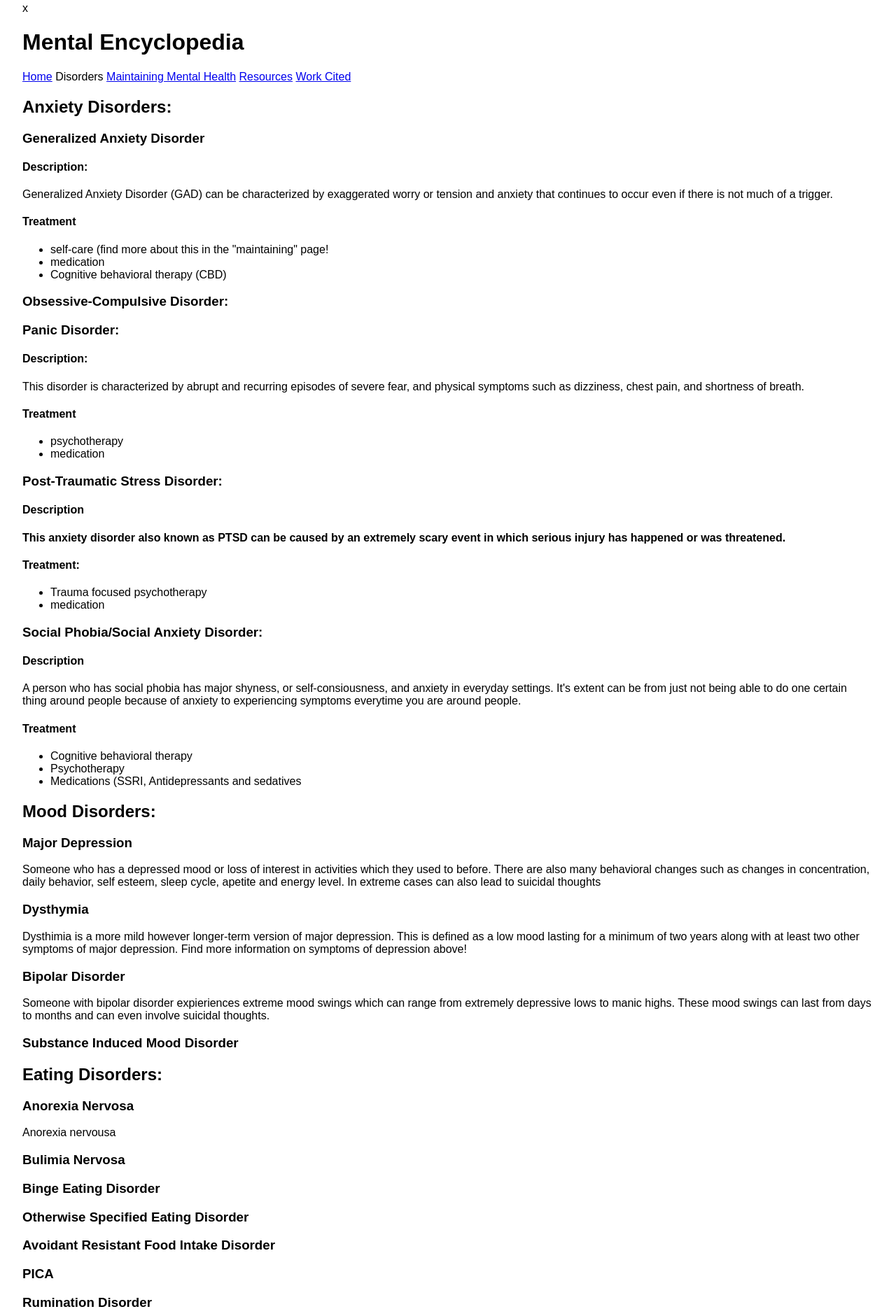
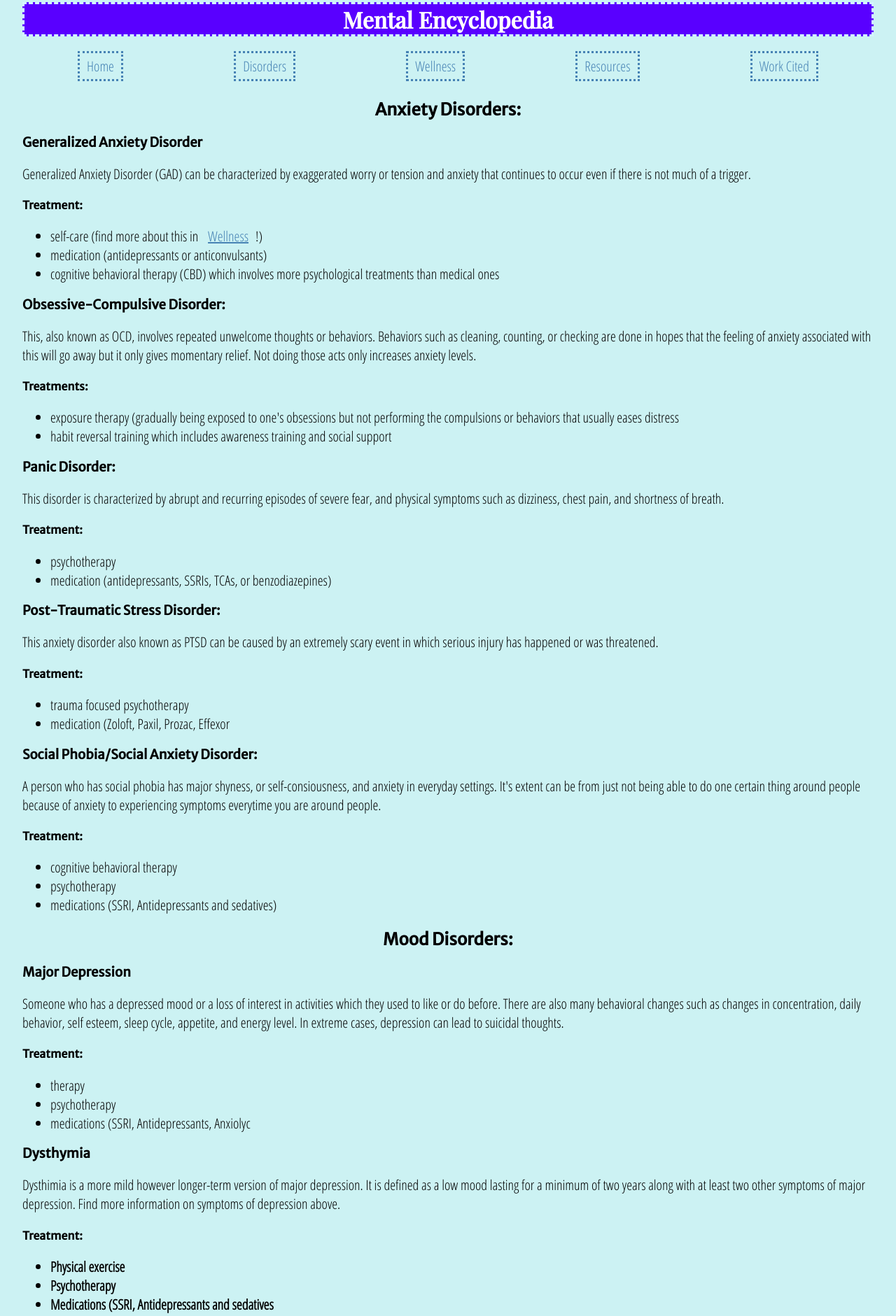
Before and after one commit to ddemetz/maile-maya-roselyn-shreya, a plain HTML site: page disorders.html in a window 1280 px wide. Shown: the part 29-1910 px from the top of the page at 70% size. Drawn offline with nearby package versions, Linux system fonts and the light colour scheme.

Commit message:
MVP Done

```diff
--- a/disorders.html
+++ b/disorders.html
@@ -1,4 +1,4 @@
-x<!DOCTYPE html>
+<!DOCTYPE html>
 <html lang="en">
   <head>
     <meta charset="utf-8" />
@@ -10,74 +10,93 @@ x<!DOCTYPE html>
     <script src="https://code.jquery.com/jquery-3.4.1.min.js"></script>
     <link href="https://fonts.googleapis.com/css2?family=DM+Serif+Display&display=swap" rel="stylesheet">
     <link href="https://fonts.googleapis.com/css2?family=Open+Sans+Condensed:wght@300&display=swap" rel="stylesheet">
+    <link href="https://fonts.googleapis.com/css2?family=Merriweather+Sans&display=swap" rel="stylesheet">
+    <link href="https://fonts.googleapis.com/css2?family=Playfair+Display:wght@500&display=swap" rel="stylesheet">
   </head>
   <body>
     <h1>Mental Encyclopedia</h1>
     <nav>
-      <article>
         <a href="index.html" class= "home">Home</a>
         <a class= "disorders">Disorders</a>
-        <a href="maintaining.html" class= "maintaining">Maintaining Mental Health</a>
+        <a href="wellness.html" class= "wellness">Wellness</a>
         <a href="resources.html" class="resources" >Resources</a>
         <a href="workcited.html" class="work-cited">Work Cited</a>
-      </article>
     </nav>
     <article>
       <h2>Anxiety Disorders:</h2>
         <h3>Generalized Anxiety Disorder</h3>
-          <h4>Description:</h4>
-          <p>Generalized Anxiety Disorder (GAD) can be characterized by exaggerated worry or tension and anxiety that continues to occur even if there is not much of a trigger.</p>
-          <h4>Treatment</h4>
+          <p class="disorders">Generalized Anxiety Disorder (GAD) can be characterized by exaggerated worry or tension and anxiety that continues to occur even if there is not much of a trigger.</p>
+          <h4>Treatment:</h4>
             <ul>
-              <li>self-care (find more about this in the "maintaining" page!</li>
-              <li>medication</li>
-              <li>Cognitive behavioral therapy (CBD)</li>
+              <li>self-care (find more about this in <a href = "wellness.html" class= "wellness-in-disorders">Wellness</a>!)</li>
+              <li>medication (antidepressants or anticonvulsants)</li>
+              <li>cognitive behavioral therapy (CBD) which involves more psychological treatments than medical ones</li>
             </ul>
 
         <h3>Obsessive-Compulsive Disorder:</h3>
+          <p class="disorders">This, also known as OCD, involves repeated unwelcome thoughts or behaviors.  Behaviors such as cleaning, counting, or checking are done in hopes that the feeling of anxiety associated with this will go away but it only gives momentary relief. Not doing those acts only increases anxiety levels. </p>
+          <h4>Treatments:</h4>
+          <ul>
+            <li>exposure therapy (gradually being exposed to one's obsessions but not performing the compulsions or behaviors that usually eases distress</li>
+            <li>habit reversal training which includes awareness training and social support</li>
+          </ul>
         <h3>Panic Disorder:</h3>
-          <h4>Description:</h4>
-           <p>This disorder is characterized by abrupt and recurring episodes of severe fear, and physical symptoms such as dizziness, chest pain, and shortness of breath.</p>
-          <h4>Treatment</h4>
+           <p class="disorders">This disorder is characterized by abrupt and recurring episodes of severe fear, and physical symptoms such as dizziness, chest pain, and shortness of breath.</p>
+          <h4>Treatment:</h4>
             <ul>
               <li>psychotherapy</li>
-              <li>medication</li>
+              <li>medication (antidepressants, SSRIs, TCAs, or benzodiazepines)</li>
             </ul>
-
         <h3>Post-Traumatic Stress Disorder: </h3>
-          <h4>Description<h4>
-            <p>This anxiety disorder also known as PTSD can be caused by an extremely scary event in which serious injury has happened or was threatened. </p>
+            <p class="disorders">This anxiety disorder also known as PTSD can be caused by an extremely scary event in which serious injury has happened or was threatened.</p>
           <h4>Treatment:</h4>
             <ul>
-              <li>Trauma focused psychotherapy</li>
-              <li>medication</li>
+              <li>trauma focused psychotherapy</li>
+              <li>medication (Zoloft, Paxil, Prozac, Effexor </li>
             </ul>
         <h3>Social Phobia/Social Anxiety Disorder:</h3>
-          <h4>Description</h4>
-            <p>A person who has social phobia has major shyness, or self-consiousness, and anxiety in everyday settings.  It's extent can be from just not being able to do one certain thing around people because of anxiety to experiencing symptoms everytime you are around people.</p>
-          <h4>Treatment</h4>
+            <p class="disorders">A person who has social phobia has major shyness, or self-consiousness, and anxiety in everyday settings.  It's extent can be from just not being able to do one certain thing around people because of anxiety to experiencing symptoms everytime you are around people.</p>
+          <h4>Treatment:</h4>
             <ul>
-              <li>Cognitive behavioral therapy</li>
-              <li>Psychotherapy</li>
-              <li>Medications (SSRI, Antidepressants and sedatives</li>
+              <li>cognitive behavioral therapy</li>
+              <li>psychotherapy</li>
+              <li>medications (SSRI, Antidepressants and sedatives)</li>
             </ul>
     </article>
     <article>
       <h2>Mood Disorders:</h2>
         <h3>Major Depression</h3>
-          <p>Someone who has a depressed mood or loss of interest in activities which they used to before. There are also many behavioral changes such as changes in concentration, daily behavior, self esteem, sleep cycle, apetite and energy level. In extreme cases can also lead to suicidal thoughts </p>
+          <p class="disorders">Someone who has a depressed mood or a loss of interest in activities which they used to like or do before. There are also many behavioral changes such as changes in concentration, daily behavior, self esteem, sleep cycle, appetite, and energy level. In extreme cases, depression can lead to suicidal thoughts. </p>
+          <h4>Treatment:</h4>
+            <ul>
+              <li>therapy</li>
+              <li>psychotherapy</li>
+              <li>medications (SSRI, Antidepressants, Anxiolyc</li>
+            </ul>
         <h3>Dysthymia</h3>
-          <p> Dysthimia is a more mild however longer-term version of major depression. This is defined as a low mood lasting for a minimum of two years along with at least two other symptoms of major depression. Find more information on symptoms of depression above!
+          <p class="disorders"> Dysthimia is a more mild however longer-term version of major depression. It is defined as a low mood lasting for a minimum of two years along with at least two other symptoms of major depression. Find more information on symptoms of depression above.
           </p>
+            <h4>Treatment:<h4>
+              <ul>
+              <li>Physical exercise</li>
+              <li>Psychotherapy</li>
+              <li>Medications (SSRI, Antidepressants and sedatives</li>
+            </ul>
         <h3>Bipolar Disorder</h3>
-          <p>Someone with bipolar disorder expieriences extreme mood swings which can range from extremely depressive lows to manic highs. These mood swings can last from days to months and can even involve suicidal thoughts.</p>
-        <h3>Substance Induced Mood Disorder</h3>
-    </article>
+          <p class="disorders">Someone with bipolar disorder expieriences extreme mood swings which can range from extremely depressive lows to manic highs. These mood swings can last from days to months and can involve suicidal thoughts.</p>
+          <h4>Treatment:</h4>
+          <ul>
+              <li>therapy(CBT, family therapy, psychotherapy)</li>
+              <li>medication (antipsychotic, SSRI</li>
+              <li>hospitalization</li>
+            </ul>
+      </article>
+<!--
     <article>
       <h2>Eating Disorders:</h2>
         <h3>Anorexia Nervosa</h3>
           <p>Anorexia nervousa </p>
-        <h3>Bulimia Nervosa</h3>
+        <h3>Bulimia</h3>
         <h3>Binge Eating Disorder</h3>
         <h3>Otherwise Specified Eating Disorder</h3>
         <h3>Avoidant Resistant Food Intake Disorder</h3>
@@ -89,6 +108,9 @@ x<!DOCTYPE html>
       <p>
       </p>
     </article>
+
+
+
     <article>
       <h2>Personality Disorders:</h2>
         <h3>Paranoid Personality Disorder</h3>
@@ -96,11 +118,10 @@ x<!DOCTYPE html>
         <h3>Schizotypal Personality Disorder</h3>
         <h3>Antisocial Personality Disorder</h3>
         <h3>Borderline Personality Disorder</h3>
-        <h3>Histrionic Personality Disorder</h3>
         <h3>Narcissistic Personality Disorder</h3>
         <h3>Avoidant Personality Disorder</h3>
         <h3>Dependent Personality Disorder</h3>
         <h3>Obsessive Compulsive Personality Disorder</h3>
-    </article>
+    </article> -->
   </body>
 </html>
--- a/style.css
+++ b/style.css
@@ -1,37 +1,45 @@
 body {
   font-family: helvecia, arial, sans-serif;
   margin: 2em;
-  background-color: rgb(222, 253, 255;
+  background-color: rgb(204, 242, 243);
 }
 
 h1 {
-    border-style: solid;
-    border-color: rgb(0, 4, 253);
+    border-style: dashed;
+    border-color: rgb(212, 247, 255);
     text-align: center;
-    background-color: #4682B4;
+    background-color: rgb(89, 0, 255);
     color: white;
-    font-family: 'DM Serif Display', serif;
+    /* font-family: 'DM Serif Display', serif; */
+    font-family: 'Playfair Display', serif;
 }
 
 h2 {
   text-align: center;
+  font-family: 'Merriweather Sans', sans-serif;
 }
 
-p{
-  text-align: center
+p {
+  text-align: center;
+  font-family: 'Open Sans Condensed', sans-serif;
+  font-size: 20px;
 }
 
 .serif {
   font-family: "Times New Roman", Times, serif;
 }
 
-.img {
+.multipleHeads{
 object-fit:cover;
 height: 200px;
 border-style: solid;
 border-color: #4682B4;
 border-width: 10px;
+display: block;
+margin-left: auto;
+margin-right: auto;
 }
+
 
 .hangingindent {
   padding-left: 22px ;
@@ -46,6 +54,8 @@ a {
   text-decoration: none;
   color: #4682B4;
   padding: 5px;
+  padding-left: 10px;
+  padding-right: 10px;
   border: 3px dotted #4682B4;
   font-family: 'Open Sans Condensed', sans-serif;
   font-size: 20px;
@@ -56,17 +66,52 @@ a {
   justify-content: center;
  }
 
-p {
-  font-family: 'Open Sans Condensed', sans-serif;
-  font-size: 20px;
-}
-
 nav {
   display: flex;
-  justify-content: center;
+  justify-content: space-around;
   margin-bottom: 2%;
 }
 
 .paddingForResources {
   border-color:red;
 }
+
+h3 {
+  font-family: 'Merriweather Sans', sans-serif;
+}
+
+h4 {
+  font-family: 'Merriweather Sans', sans-serif;
+}
+
+li {
+  font-family: 'Open Sans Condensed', sans-serif;
+  font-size: 20px;
+  text-decoration: none;
+}
+
+.disorders {
+  text-align: left;
+  text-decoration: none;
+}
+
+.titlePicture {
+  object-fit:cover;
+  height: 200px;
+  transform: rotate(270deg);
+  width: 200px;
+}
+
+.wellness-in-disorders {
+  text-decoration: underline;
+  border: 0px;
+}
+
+.help-link {
+  border-color:yellow;
+}
+
+.resources-bar {
+  display: flex;
+  justify-content:space-evenly;
+}
```
Also changed, not shown: index.html (+9 -10 lines), resources.html (+35 -12 lines), wellness.html (renamed from maintaining.html, +17 -8 lines), workcited.html (+7 -4 lines). Lines whose indentation alone changed are shown as unchanged.
